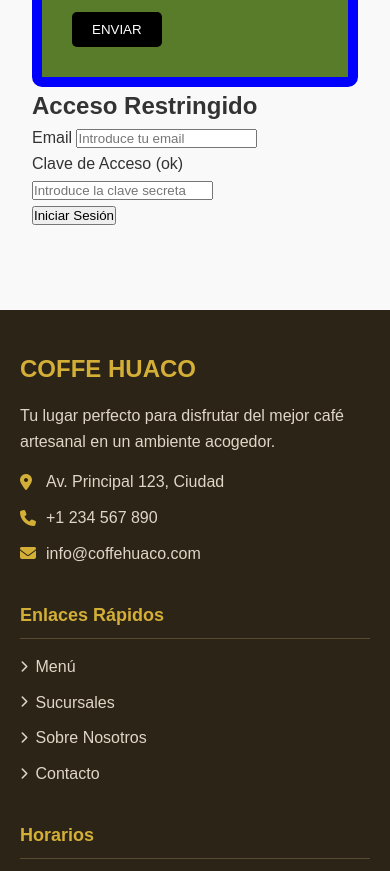
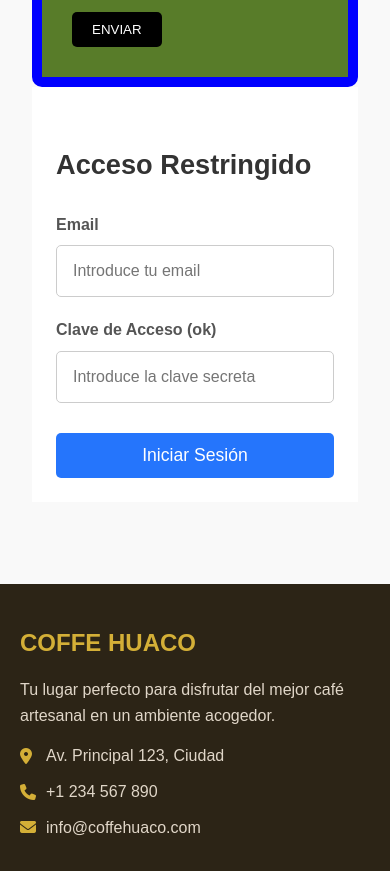
Before and after one commit to perghormaru-pixel/nrc_13728_u202417743, a website: page index.html in a window 390 px wide. Shown: the part 2921-3792 px from the top of the page. Drawn offline with Linux system fonts and the light colour scheme.

Commit message:
Update styles.css
Parte del ccs del login

```diff
--- a/styles.css
+++ b/styles.css
@@ -466,3 +466,114 @@ main {
       justify-content: center;
   }
 }
+
+/*PARTE DEL LOGIN*/
+/* Contenedor principal: Centra el formulario */
+.login-container {
+    display: flex;
+    justify-content: center;
+    align-items: center;
+    min-height: 100vh;
+    width: 100%;
+    /* Fondo atractivo para la vista de escritorio */
+    background: linear-gradient(135deg, #6a11cb 0%, #2575fc 100%);
+    padding: 1.25rem; /* 20px de padding */
+}
+
+/* La caja del formulario */
+.login-box {
+    background: white;
+    padding: 2.5rem; /* 40px */
+    border-radius: 0.625rem; /* 10px */
+    box-shadow: 0 0.25rem 0.9375rem rgba(0, 0, 0, 0.2); /* Sombra */
+    width: 100%;
+    max-width: 25rem; /* 400px, el ancho máximo */
+    text-align: center;
+}
+
+.login-box h2 {
+    margin-bottom: 1.5625rem; /* 25px */
+    color: #333;
+    font-size: 1.8rem;
+}
+
+/* División para agrupar Label e Input */
+.input-group {
+    margin-bottom: 1.25rem; /* 20px */
+    text-align: left;
+}
+
+.input-group label {
+    display: block;
+    margin-bottom: 0.5rem; /* 8px */
+    font-weight: bold;
+    color: #555;
+}
+
+.input-group input {
+    width: 100%;
+    padding: 0.75rem; /* 12px */
+    border: 1px solid #ccc;
+    border-radius: 0.3125rem; /* 5px */
+    font-size: 1rem;
+    transition: border-color 0.3s;
+}
+
+.input-group input:focus {
+    border-color: #2575fc;
+    outline: none;
+}
+
+/* Estilo del botón */
+.login-button {
+    width: 100%;
+    padding: 0.75rem; /* 12px */
+    border: none;
+    border-radius: 0.3125rem; /* 5px */
+    background-color: #2575fc;
+    color: white;
+    font-size: 1.1rem;
+    cursor: pointer;
+    transition: background-color 0.3s ease;
+    margin-top: 0.625rem; /* 10px */
+}
+
+.login-button:hover {
+    background-color: #0e63e2;
+}
+
+/* -------------------------------------- */
+/* MEDIA QUERY: RESPONSIVE MÓVILES */
+/* -------------------------------------- */
+
+/* Estilos aplicados cuando la pantalla mide 600px o menos */
+@media (max-width: 600px) {
+
+    /* El contenedor principal simula una vista de aplicación */
+    .login-container {
+        padding: 0; /* Quita el padding exterior */
+        background: #fff; /* Fondo blanco liso */
+        align-items: flex-start; /* Mueve el formulario arriba */
+        min-height: auto;
+    }
+
+    /* La caja del formulario se expande y pierde los adornos de tarjeta */
+    .login-box {
+        padding: 1.5rem; /* 24px de padding interno */
+        margin-top: 2rem; /* 32px de espacio superior */
+        width: 100%;
+        max-width: 100%;
+        box-shadow: none; /* Elimina la sombra */
+        border-radius: 0; /* Elimina el borde redondeado */
+        border: none;
+    }
+
+    .login-box h2 {
+        font-size: 1.7rem; /* Ajuste sutil del tamaño */
+        text-align: left;
+    }
+
+    .input-group input {
+        padding: 1rem; /* Aumenta el padding para un mejor toque táctil (16px) */
+    }
+}
```
